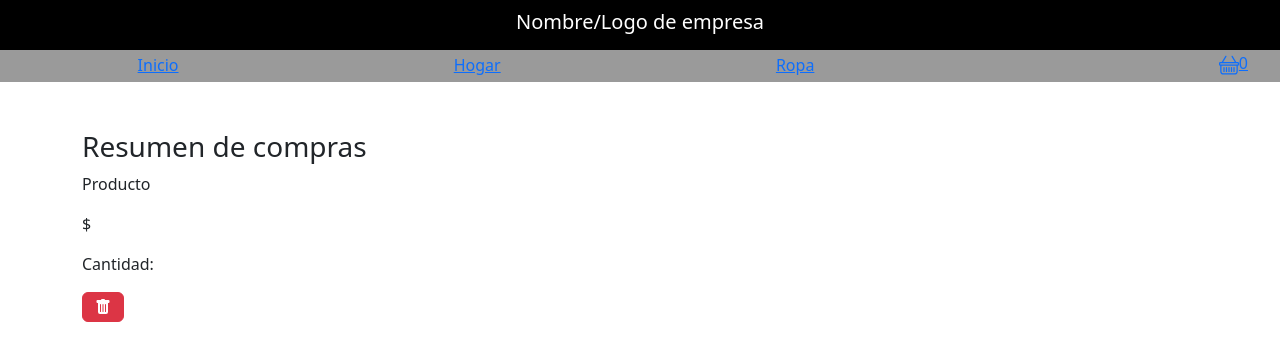
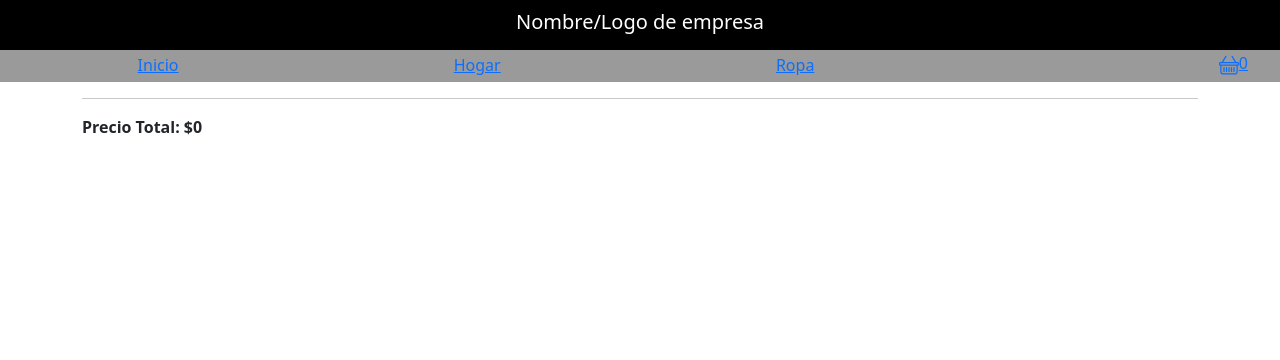
Before and after one commit to rodrilongo/React-App, a React (Create React App) app: page /cart in a window 1280 px wide. Shown: the top 360 px of the page. Built offline with nearby package versions, Linux system fonts and the light colour scheme.

Commit message:
Agregamos funcionalidad al carrito y su vista

```diff
--- a/src/App.js
+++ b/src/App.js
@@ -29,9 +29,20 @@ function App() {
     return carrito.reduce((acc, prod) => acc + prod.counter, 0)
    }
 
+   const precioTotal =() => {
+    return carrito.reduce((acc, prod) => acc + prod.price * prod.counter, 0)
+   }
+
+   const removerItem = (itemId) => {
+    const newCart = carrito.filter((prod) => prod.id !== itemId)
+    setCarrito(newCart)
+   }
+
   return (
     <CartContext.Provider value={{addToCart,
-    calcularCantidad
+    calcularCantidad, precioTotal,
+    removerItem,
+    carrito
     }}>
 
         <div className='App'>
--- a/src/components/CartScreen/CartScreen.jsx
+++ b/src/components/CartScreen/CartScreen.jsx
@@ -1,24 +1,34 @@
-import React from 'react'
+import React, { useContext } from 'react'
 import {Button} from 'react-bootstrap'
 import {BsFillTrashFill} from 'react-icons/bs'
+import { CartContext } from '../context/CartContext'
+
 
 export const CartScreen = () => {
-  return (
-    <div className='container my-5'>
-
-        <h3>Resumen de compras</h3>
-        <div className="listado">
-            <p>Producto</p>
-            <p>$</p>
-            <p>Cantidad: </p>
-            <Button className='btn btn-danger'>
-
-                <BsFillTrashFill/>
-
-            </Button>
-        </div>
+  const {carrito, precioTotal, removerItem} = useContext(CartContext)
 
 
+  return (
+    <div className='container'>
+    {
+      carrito.map((prod) => (
+        <>
+        <div className='listado'>
+          <p>Producto: {prod.description}</p>
+          <p>$ {prod.price}</p>
+          <p>cantidad: {prod.counter}</p>
+
+        </div>
+        <Button onClick={() => removerItem (prod.id)}>
+          <BsFillTrashFill/>
+
+        </Button>
+        </>
+      ))
+    }
+    <hr />
+    <strong>Precio Total: ${precioTotal()}</strong>
     </div>
+
   )
 }
```
